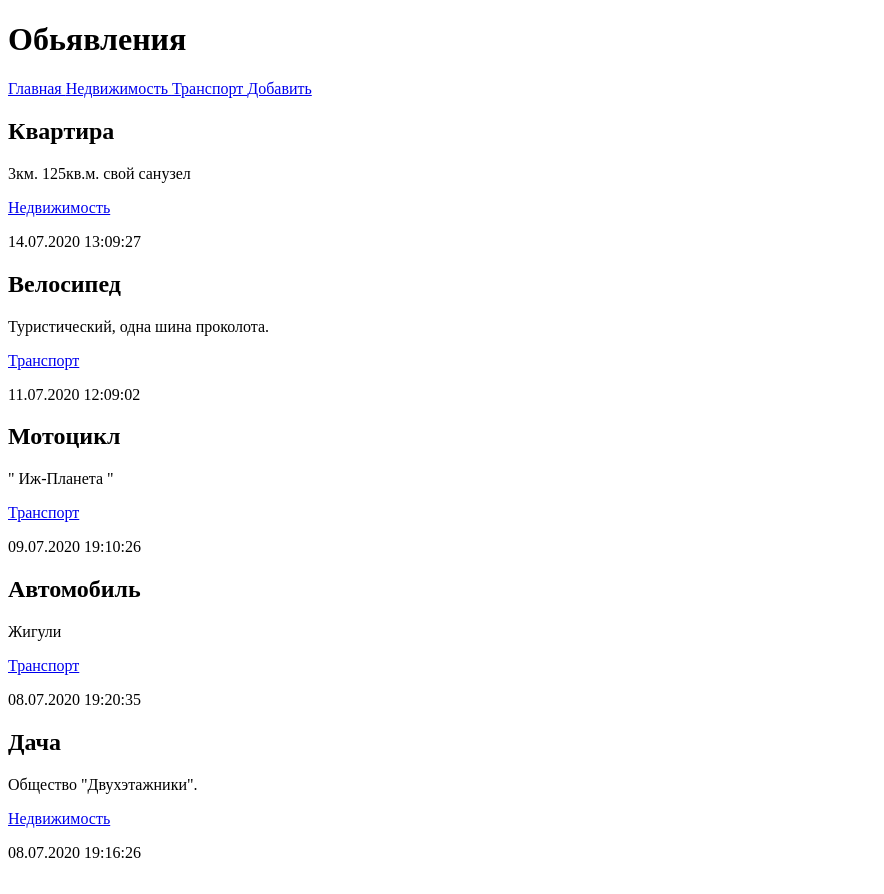
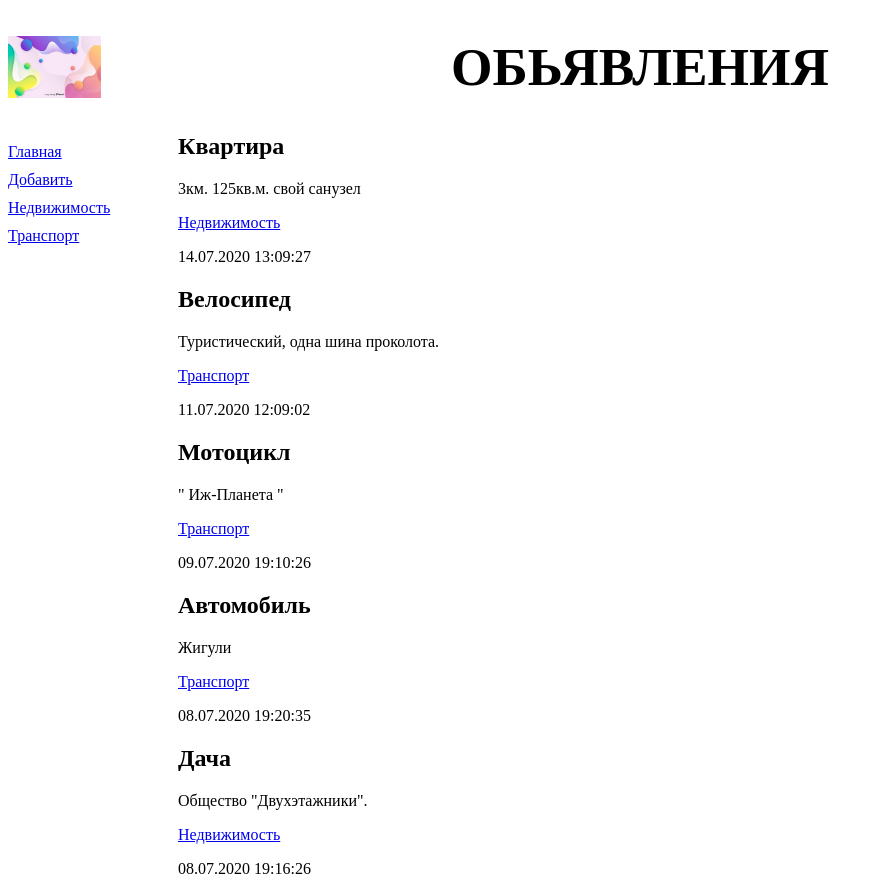
Before and after one commit to alexx97-python/Studying_Python, a Django app: page /bboard/ in a window 1280 px wide. Shown: the whole page, without its empty margins (0-884 px from the left). Before the commit the page ends 858 px from the top, so only its background shows below. Run offline with Django 3.2, Linux system fonts and the light colour scheme; data comes from the database, SQL or seed files in the repository; both versions use the stored data as it was after the commit.

Commit message:
Finished with basic of Django

```diff
--- /dev/null
+++ b/Django_studying/samplesite/bboard/static/bboard/style.css
@@ -0,0 +1,18 @@
+header h1 {
+    font-size: 40pt;
+    text-transform: uppercase;
+    text-align: center;
+    background: url('bg.jpg') left / auto 100% no-repeat;
+}
+nav{
+    font_size: 16pt;
+    width: 150px;
+    float: left;
+}
+nav a {
+    display: block;
+    margin: 10px 0px;
+}
+section{
+    margin-left: 170px;
+}
--- a/Django_studying/samplesite/bboard/templates/bboard/index.html
+++ b/Django_studying/samplesite/bboard/templates/bboard/index.html
@@ -1,27 +1,13 @@
-<!DOCTYPE html>
-<html>
-    <head>
-        <meta http-equiv="Content-Type"
-        content= "text/html; charset= UTF-8">
-        <title>Главная - Доска обьявлений </title>
-    </head>
-    <body>
-        <h1> Обьявления </h1>
-        <div>
-            <a href='/bboard/'> Главная </a>
-            {% for rubric in rubrics %}
-            <a href='/bboard/{{ rubric.pk }}/'> {{ rubric.name }} </a>
-            {% endfor %}
-            <a href="{% url 'add' %}"> Добавить </a>
-        </div>
-        {% for bb in bbs %}
-        <div>
+{% extends 'layout/basic.html' %}
+
+{% block content %}
+{% for bb in bbs %}
+        <div class='b'>
             <h2> {{bb.title}} </h2>
             <p> {{ bb.content }} </p>
             <p> <a href='/bboard/{{ bb.rubric.pk }}/'>
             {{ bb.rubric.name }} </a> </p>
             <p> {{ bb.published|date:"d.m.Y H:i:s" }} </p>
         </div>
-        {% endfor %}
-    </body>
-</html>
+{% endfor %}
+{% endblock %}
--- a/Django_studying/samplesite/bboard/templates/bboard/layout/basic.html
+++ b/Django_studying/samplesite/bboard/templates/layout/basic.html
@@ -1,8 +1,12 @@
+{% load static %}
+
 <!DOCTYPE html>
 <html>
     <head>
         <meta http-equiv="Content-Type"
         content="text/html; charset=utf-8">
+        <link rel="stylesheet" type="text/css"
+        href="{% static 'bboard/style.css' %}">
         <title> {% block title %} Главная {% endblock %} - Доска обьявлений </title>
     </head>
     <body>
```
Also changed, not shown: Django_studying/samplesite/bboard/templates/bboard/by_rubric.html (+9 -21 lines), Django_studying/samplesite/bboard/templates/bboard/create.html (+9 -21 lines), Django_studying/samplesite/bboard/static/bboard/bg.jpg (added), Django_studying/samplesite/db.sqlite3.
